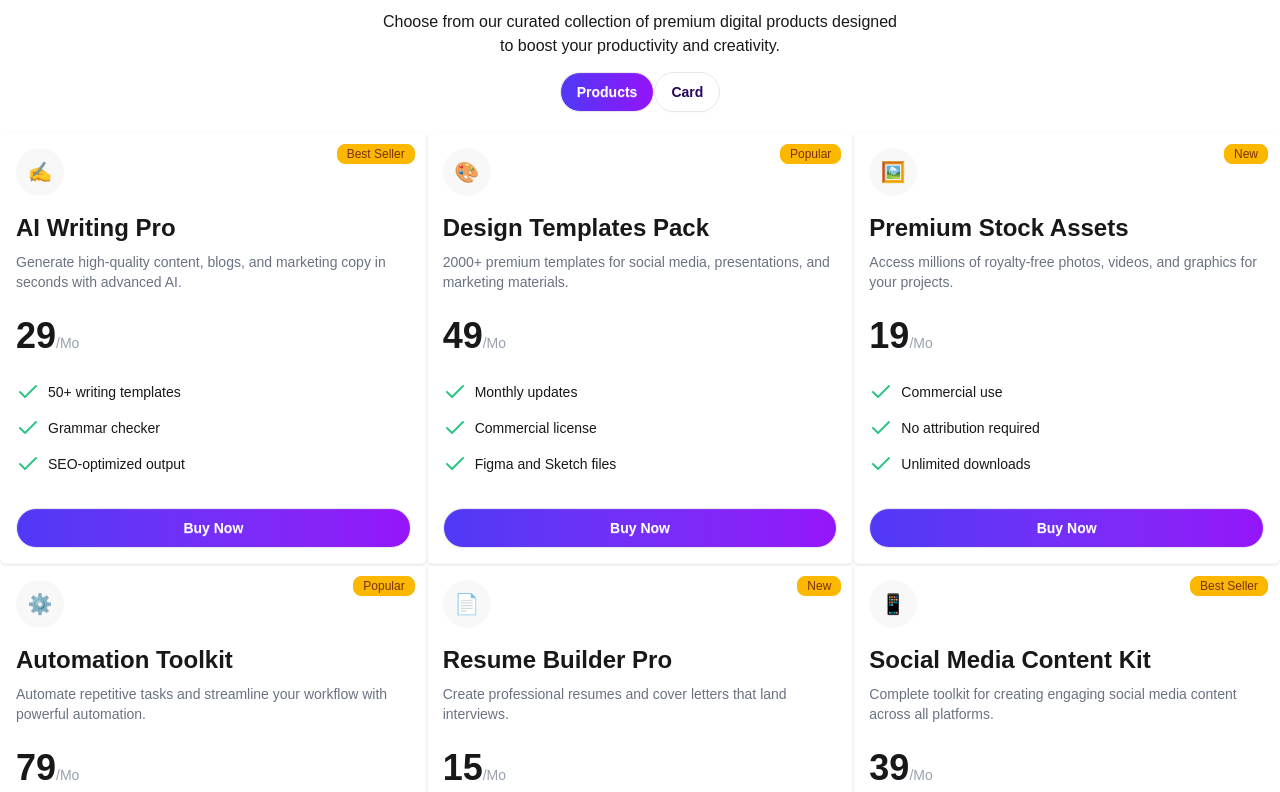
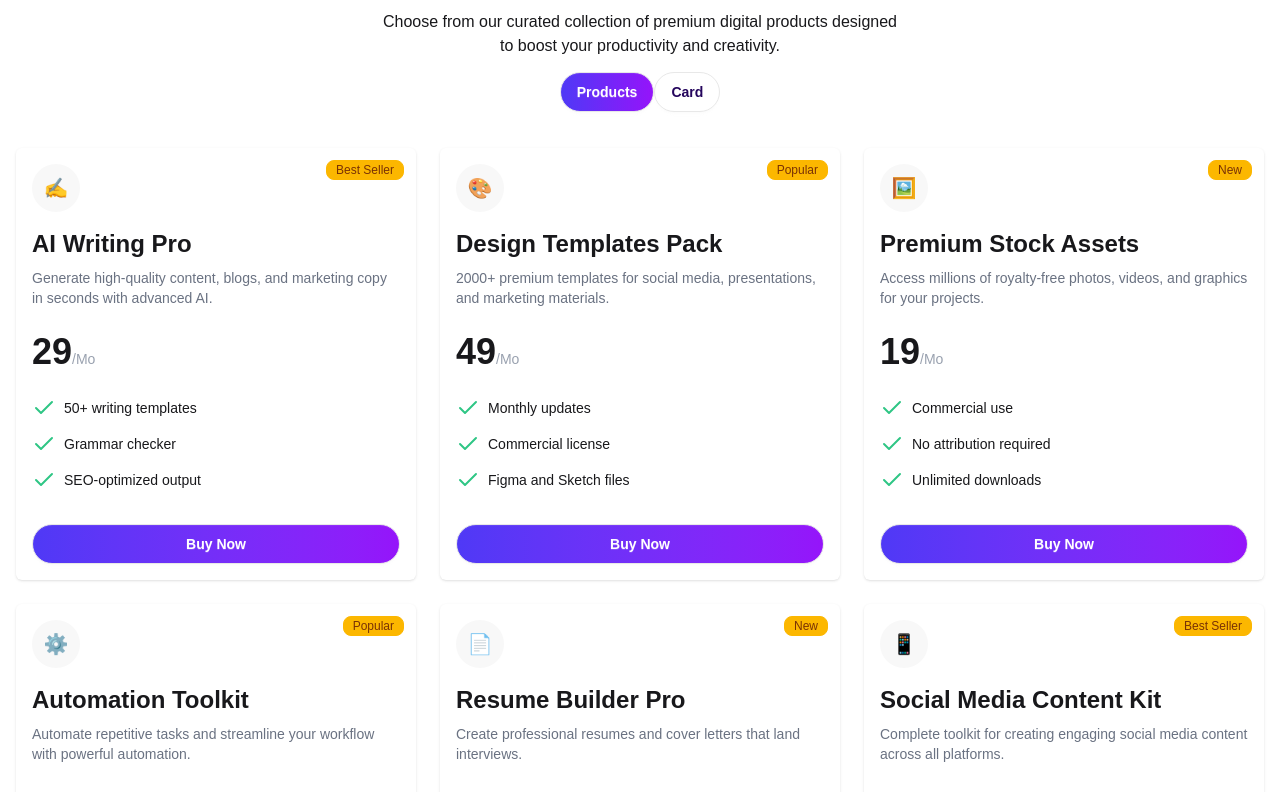
Before and after one commit to shantodey/digitools, a React (Vite) app: page / in a window 1280 px wide. Shown: the part 1240-2032 px from the top of the page. Built offline with nearby package versions, Linux system fonts and the light colour scheme.

Commit message:
fixed responsive ness

```diff
--- a/src/Component/PremiumDigitalTools/ProdectCards/ProdectCards.jsx
+++ b/src/Component/PremiumDigitalTools/ProdectCards/ProdectCards.jsx
@@ -4,7 +4,7 @@
 const Cards = ({ getProductsData,cats,setCats  }) => {
     const receveData=use(getProductsData)
     return (
-        <div className="grid grid-cols-3">
+        <div className="grid grid-cols-1 md:grid-cols-2 lg:grid-cols-3 gap-6 p-4">
             {receveData.map((prodectsData) => (
                 <Card
                     key={prodectsData.id}
```
